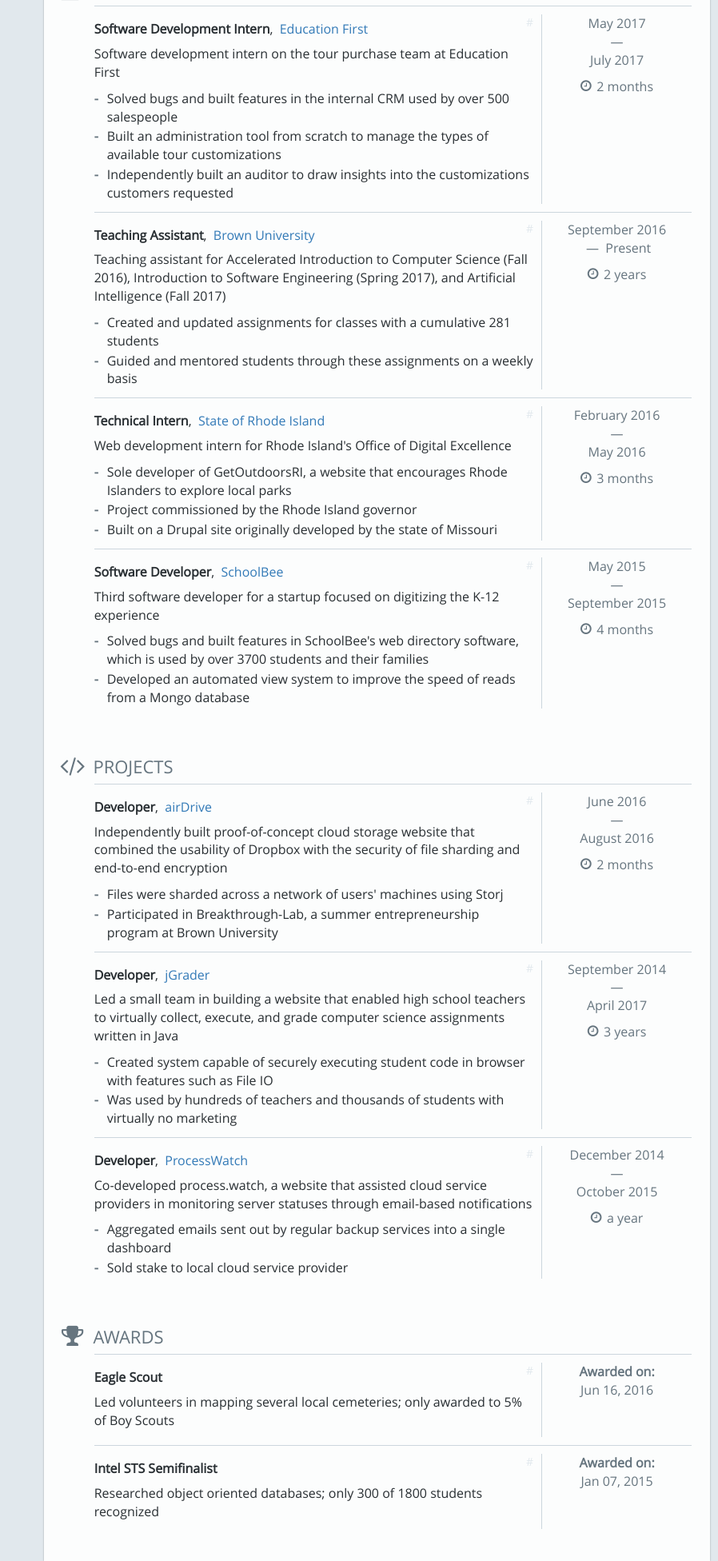
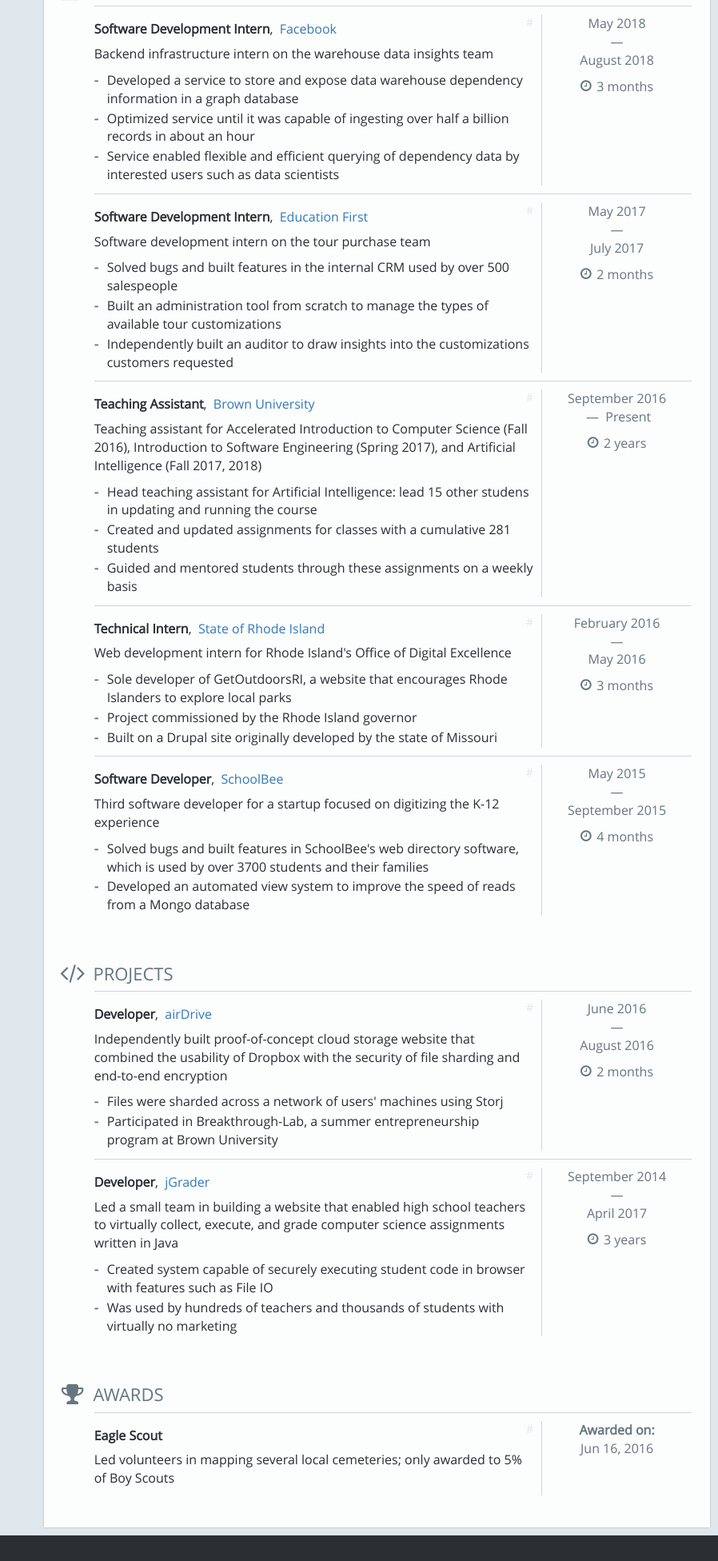
Before and after one commit to gregcarlin/resume, a plain HTML site: page docs/index.html in a window 1280 px wide. Shown: the part 540-2492 px from the top of the page at 80% size, without its empty margins (382-1280 px from the left). After the commit the page ends 2460 px from the top, so only its background shows below. Drawn offline with Linux system fonts and the light colour scheme.

Commit message:
Add facebook internship and other minor tweaks

```diff
--- a/docs/index.html
+++ b/docs/index.html
@@ -130,7 +130,7 @@
 
               <div class="row">
                 <div class="col-xs-12">
-                  <p itemprop="description">I&#x27;m currently an undergraduate studying computer science and economics. I&#x27;m passionate about using technology to solve real problems, and I love learning new things that help me approach problems in unique ways. As a result, I always have at least one active side project and am in the process of learning at least one new thing, be it a programming language, framework, or something else entirely! When I&#x27;m not building something I can usually be found watching terrible movies or poking around in places I don&#x27;t belong.</p>
+                  <p itemprop="description">I&#x27;m currently an undergraduate studying computer science and economics. I&#x27;m passionate about using technology to solve real problems, and I love learning new things that help me approach problems in unique ways. As a result, I always have at least one active side project and am in the process of learning at least one new thing, be it a programming language, framework, or something else entirely! When I&#x27;m not building something I can usually be found watching terrible movies or enjoying a cup of tea.</p>
                 </div>
               </div>
             </div>
@@ -196,6 +196,44 @@
               </h3>
 
               <ul class="list-unstyled">
+                  <li class="detail-item row" id="experience-5" itemprop="worksFor" itemscope itemtype="http://schema.org/Organization">
+                    <div class="col-sm-9 detail-item-content">
+                      <a class="anchor-link item-anchor" data-scroll href="#experience-5">#</a>
+                      <h4>
+                        <strong>Software Development Intern</strong>,&nbsp;
+                            <a href="http://facebook.com/"  target="_blank" itemprop="url"><span itemprop="name">Facebook</span></a>
+                      </h4>
+
+                        <p class="visible-xs-block text-muted">
+                          <small>
+                            <time datetime="2018-05-21">May 2018</time>&nbsp;—&nbsp;
+                              <time datetime="2018-08-10">August 2018</time>
+                            &nbsp;<span class="duration-counter"><i aria-hidden="true" class="icon-clock-o"></i>&nbsp;3 months</span>
+                          </small>
+                        </p>
+
+                      <p>Backend infrastructure intern on the warehouse data insights team</p>
+
+                        <ul class="detail-highlights">
+                            <li>Developed a service to store and expose data warehouse dependency information in a graph database</li>
+                            <li>Optimized service until it was capable of ingesting over half a billion records in about an hour</li>
+                            <li>Service enabled flexible and efficient querying of dependency data by interested users such as data scientists</li>
+                        </ul>
+                    </div>
+
+                      <div class="col-sm-3 detail-item-sidebar text-muted text-center hidden-xs">
+                        <p>
+                          <time datetime="2018-05-21">May 2018</time>
+                          <br>
+                          &nbsp;—&nbsp;
+                            <br>
+                            <time datetime="2018-08-10">August 2018</time>
+                        </p>
+                        <p>
+                          <i aria-hidden="true" class="icon-clock-o icon-left"></i>&nbsp;3 months
+                        </p>
+                      </div>
+                  </li>
                   <li class="detail-item row" id="experience-4" itemprop="worksFor" itemscope itemtype="http://schema.org/Organization">
                     <div class="col-sm-9 detail-item-content">
                       <a class="anchor-link item-anchor" data-scroll href="#experience-4">#</a>
@@ -212,7 +250,7 @@
                           </small>
                         </p>
 
-                      <p>Software development intern on the tour purchase team at Education First</p>
+                      <p>Software development intern on the tour purchase team</p>
 
                         <ul class="detail-highlights">
                             <li>Solved bugs and built features in the internal CRM used by over 500 salespeople</li>
@@ -250,9 +288,10 @@
                           </small>
                         </p>
 
-                      <p>Teaching assistant for Accelerated Introduction to Computer Science (Fall 2016), Introduction to Software Engineering (Spring 2017), and Artificial Intelligence (Fall 2017)</p>
+                      <p>Teaching assistant for Accelerated Introduction to Computer Science (Fall 2016), Introduction to Software Engineering (Spring 2017), and Artificial Intelligence (Fall 2017, 2018)</p>
 
                         <ul class="detail-highlights">
+                            <li>Head teaching assistant for Artificial Intelligence: lead 15 other studens in updating and running the course</li>
                             <li>Created and updated assignments for classes with a cumulative 281 students</li>
                             <li>Guided and mentored students through these assignments on a weekly basis</li>
                         </ul>
@@ -357,9 +396,9 @@
               </h3>
 
               <ul class="list-unstyled">
-                  <li class="detail-item row" id="experience-3" itemprop="worksFor" itemscope itemtype="http://schema.org/Organization">
+                  <li class="detail-item row" id="experience-2" itemprop="worksFor" itemscope itemtype="http://schema.org/Organization">
                     <div class="col-sm-9 detail-item-content">
-                      <a class="anchor-link item-anchor" data-scroll href="#experience-3">#</a>
+                      <a class="anchor-link item-anchor" data-scroll href="#experience-2">#</a>
                       <h4>
                         <strong>Developer</strong>,&nbsp;
                             <a href="https://github.com/gregcarlin/airdrive"  target="_blank" itemprop="url"><span itemprop="name">airDrive</span></a>
@@ -394,9 +433,9 @@
                         </p>
                       </div>
                   </li>
-                  <li class="detail-item row" id="experience-2" itemprop="worksFor" itemscope itemtype="http://schema.org/Organization">
+                  <li class="detail-item row" id="experience-1" itemprop="worksFor" itemscope itemtype="http://schema.org/Organization">
                     <div class="col-sm-9 detail-item-content">
-                      <a class="anchor-link item-anchor" data-scroll href="#experience-2">#</a>
+                      <a class="anchor-link item-anchor" data-scroll href="#experience-1">#</a>
                       <h4>
                         <strong>Developer</strong>,&nbsp;
                             <a href="https://github.com/gregcarlin/jgrader"  target="_blank" itemprop="url"><span itemprop="name">jGrader</span></a>
@@ -431,43 +470,6 @@
                         </p>
                       </div>
                   </li>
-                  <li class="detail-item row" id="experience-1" itemprop="worksFor" itemscope itemtype="http://schema.org/Organization">
-                    <div class="col-sm-9 detail-item-content">
-                      <a class="anchor-link item-anchor" data-scroll href="#experience-1">#</a>
-                      <h4>
-                        <strong>Developer</strong>,&nbsp;
-                            <a href="http://process.watch/"  target="_blank" itemprop="url"><span itemprop="name">ProcessWatch</span></a>
-                      </h4>
-
-                        <p class="visible-xs-block text-muted">
-                          <small>
-                            <time datetime="2014-12">December 2014</time>&nbsp;—&nbsp;
-                              <time datetime="2015-10-28">October 2015</time>
-                            &nbsp;<span class="duration-counter"><i aria-hidden="true" class="icon-clock-o"></i>&nbsp;a year</span>
-                          </small>
-                        </p>
-
-                      <p>Co-developed process.watch, a website that assisted cloud service providers in monitoring server statuses through email-based notifications</p>
-
-                        <ul class="detail-highlights">
-                            <li>Aggregated emails sent out by regular backup services into a single dashboard</li>
-                            <li>Sold stake to local cloud service provider</li>
-                        </ul>
-                    </div>
-
-                      <div class="col-sm-3 detail-item-sidebar text-muted text-center hidden-xs">
-                        <p>
-                          <time datetime="2014-12">December 2014</time>
-                          <br>
-                          &nbsp;—&nbsp;
-                            <br>
-                            <time datetime="2015-10-28">October 2015</time>
-                        </p>
-                        <p>
-                          <i aria-hidden="true" class="icon-clock-o icon-left"></i>&nbsp;a year
-                        </p>
-                      </div>
-                  </li>
               </ul>
             </div>
 
@@ -482,9 +484,9 @@
               </h3>
 
               <ul class="list-unstyled">
-                  <li class="detail-item row" id="award-2">
+                  <li class="detail-item row" id="award-1">
                     <div class="col-sm-9 detail-item-content">
-                      <a class="anchor-link item-anchor" data-scroll href="#award-2">#</a>
+                      <a class="anchor-link item-anchor" data-scroll href="#award-1">#</a>
                       <h4 itemprop="award">
                         <strong>Eagle Scout</strong>                      </h4>
 
@@ -502,29 +504,6 @@
                           <strong>Awarded on:</strong>
                           <br>
                           <time datetime="2016-06-16">Jun 16, 2016</time>
-                        </p>
-                      </div>
-                  </li>
-                  <li class="detail-item row" id="award-1">
-                    <div class="col-sm-9 detail-item-content">
-                      <a class="anchor-link item-anchor" data-scroll href="#award-1">#</a>
-                      <h4 itemprop="award">
-                        <strong>Intel STS Semifinalist</strong>                      </h4>
-
-                        <p class="visible-xs-block text-muted">
-                          <small>
-                            Awarded on:&nbsp;<time datetime="2015-01-07">Jan 07, 2015</time>
-                          </small>
-                        </p>
-
-                      <p>Researched object oriented databases; only 300 of 1800 students recognized</p>
-                    </div>
-
-                      <div class="col-sm-3 detail-item-sidebar text-muted text-center hidden-xs">
-                        <p>
-                          <strong>Awarded on:</strong>
-                          <br>
-                          <time datetime="2015-01-07">Jan 07, 2015</time>
                         </p>
                       </div>
                   </li>
```
Also changed, not shown: resume.json (+29 -33 lines), 1 other file.
